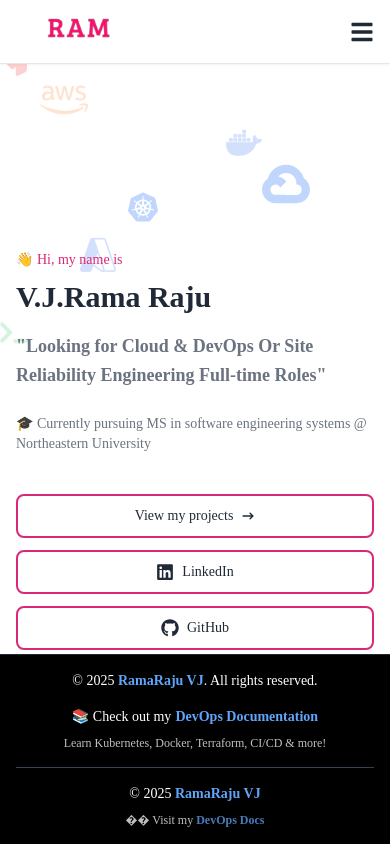
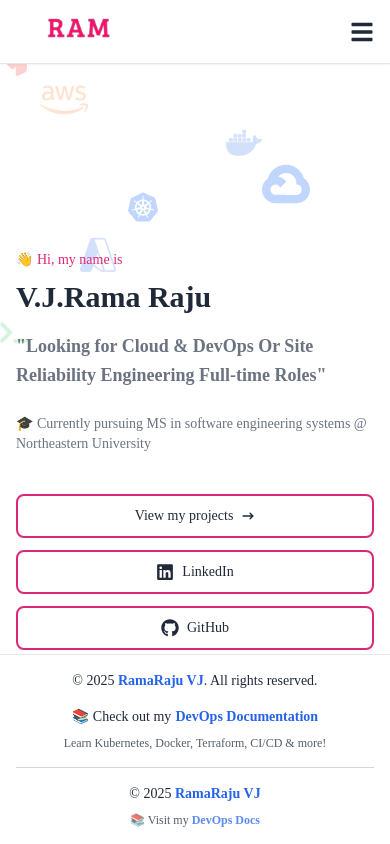
Before and after one commit to RamaRaju-vj/portfolio, a React (Create React App) app: page / in a window 390 px wide. Shown: the top 844 px of the page. Built offline with nearby package versions, Linux system fonts and the light colour scheme.

Commit message:
Update footer to match website color theme dynamically

```diff
--- a/src/components/Footer.jsx
+++ b/src/components/Footer.jsx
@@ -1,7 +1,9 @@
 import React, { useState, useEffect } from 'react';
+import { useTheme } from '../context/ThemeContext';
 
 const Footer = () => {
   const [isVisible, setIsVisible] = useState(false);
+  const { theme } = useTheme();
 
   const currentYear = new Date().getFullYear();
 
@@ -24,15 +26,19 @@ const Footer = () => {
   }, []);
 
   return (
-    <footer className={`fixed bottom-0 left-0 right-0 w-full py-4 px-4 bg-black text-white border-t border-gray-800 transition-all duration-500 transform ${
+    <footer className={`fixed bottom-0 left-0 right-0 w-full py-4 px-4 border-t transition-all duration-500 transform ${
       isVisible ? 'translate-y-0 opacity-100' : 'translate-y-full opacity-0'
+    } ${
+      theme === 'dark'
+        ? 'bg-gray-900 text-white border-gray-700'
+        : 'bg-white text-gray-800 border-gray-200'
     }`}>
       <div className="max-w-7xl mx-auto">
         <div className="flex flex-col sm:flex-row items-center justify-between gap-4">
           {/* Copyright Section */}
           <div className="text-center sm:text-left">
             <p className="text-sm font-medium">
-              © {currentYear} <span className="font-bold text-blue-400">RamaRaju VJ</span>. All rights reserved.
+              © {currentYear} <span className="font-bold text-blue-600 dark:text-blue-400">RamaRaju VJ</span>. All rights reserved.
             </p>
           </div>
 
@@ -44,7 +50,11 @@ const Footer = () => {
                 href="https://docs.ramaraju-vj.engineer/"
                 target="_blank"
                 rel="noopener noreferrer"
-                className="ml-1 font-semibold text-blue-400 hover:text-blue-300 hover:underline transition-all duration-200"
+                className={`ml-1 font-semibold hover:underline transition-all duration-200 ${
+                  theme === 'dark'
+                    ? 'text-blue-400 hover:text-blue-300'
+                    : 'text-blue-600 hover:text-blue-700'
+                }`}
               >
                 DevOps Documentation
               </a>
@@ -56,18 +66,24 @@ const Footer = () => {
         </div>
 
         {/* Mobile Responsive Layout */}
-        <div className="mt-4 pt-4 border-t border-gray-700 sm:hidden">
+        <div className={`mt-4 pt-4 border-t sm:hidden ${
+          theme === 'dark' ? 'border-gray-600' : 'border-gray-300'
+        }`}>
           <div className="text-center space-y-2">
             <p className="text-sm font-medium">
-              © {currentYear} <span className="font-bold text-blue-400">RamaRaju VJ</span>
+              © {currentYear} <span className="font-bold text-blue-600 dark:text-blue-400">RamaRaju VJ</span>
             </p>
             <p className="text-xs opacity-75">
-              �� Visit my{' '}
+              📚 Visit my{' '}
               <a
                 href="https://docs.ramaraju-vj.engineer/"
                 target="_blank"
                 rel="noopener noreferrer"
-                className="font-semibold text-blue-400 hover:text-blue-300 hover:underline"
+                className={`font-semibold hover:underline ${
+                  theme === 'dark'
+                    ? 'text-blue-400 hover:text-blue-300'
+                    : 'text-blue-600 hover:text-blue-700'
+                }`}
               >
                 DevOps Docs
               </a>
```
Also changed, not shown: 12 other files (tests, documents, lock files or other folders).
